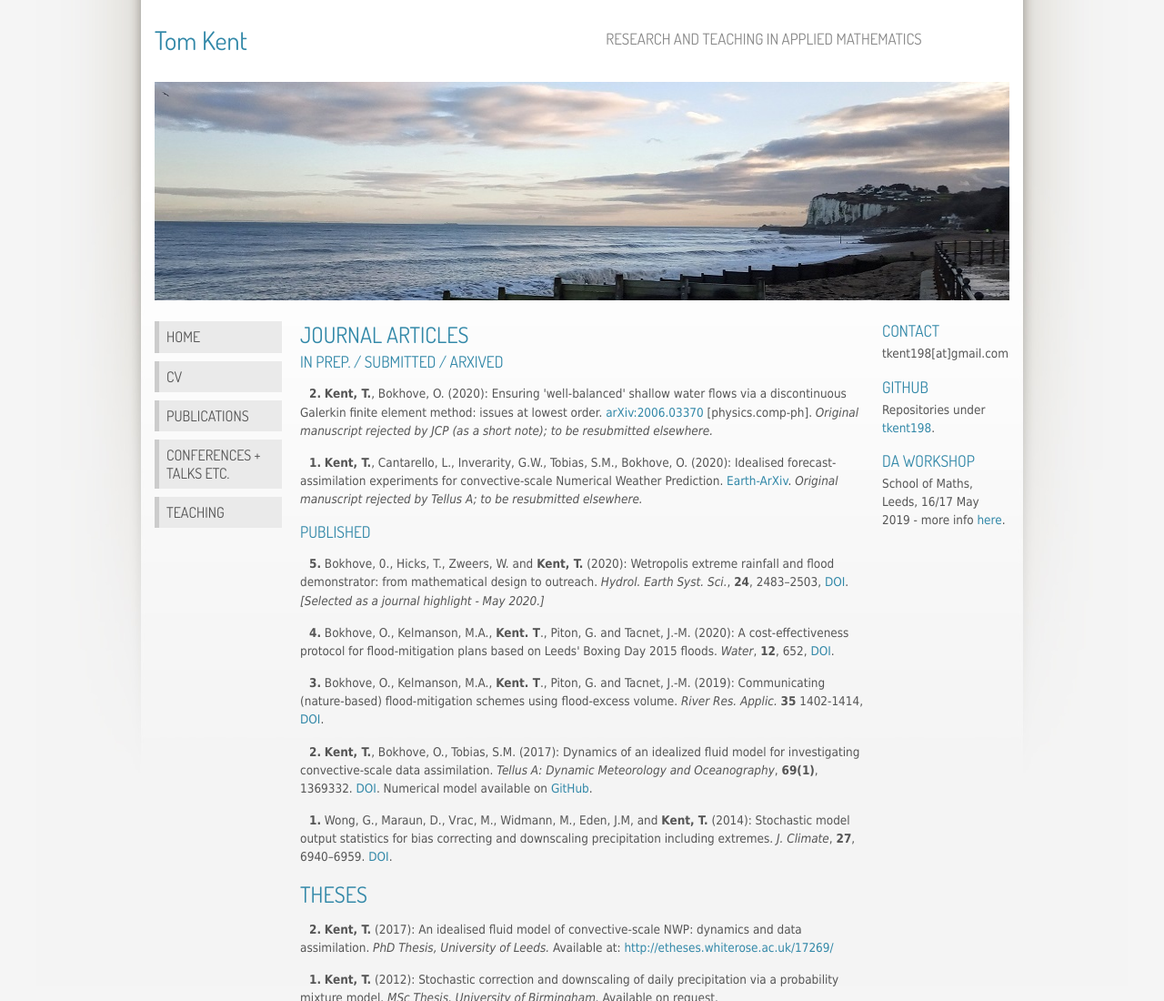
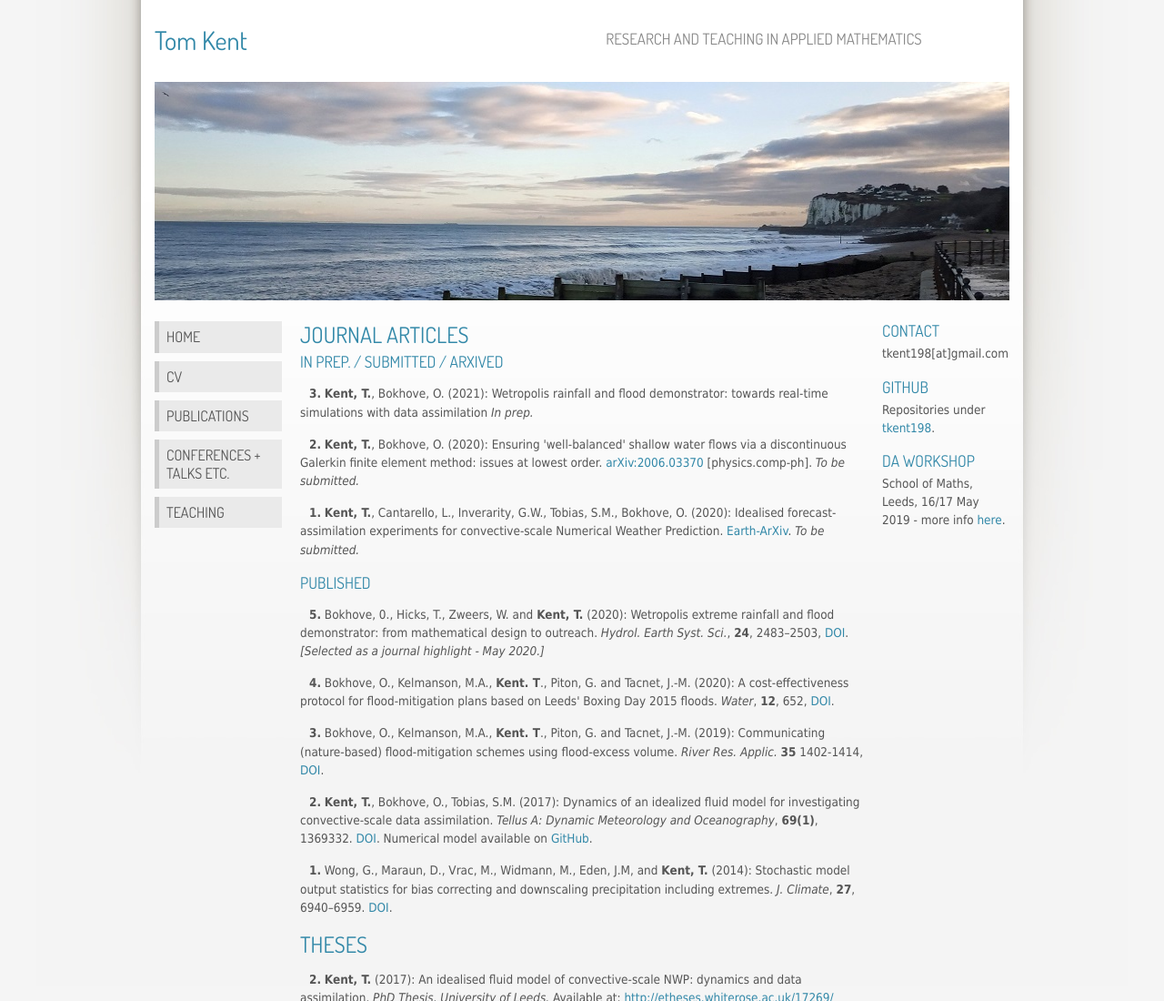
Before and after one commit to tkent198/tkent198.github.io, a plain HTML site: page pub.html in a window 1280 px wide. Shown: the top 1100 px of the page at 91% size. Drawn offline with Linux system fonts and the light colour scheme.

Commit message:
Update pub.html

```diff
--- a/pub.html
+++ b/pub.html
@@ -48,19 +48,18 @@
 
 
 			<ul style="text-indent: 10px;">
+			<p><li> <strong>3.</strong> <b>Kent, T.</b>, Bokhove, O. (2021): Wetropolis rainfall and flood demonstrator: towards real-time simulations with data assimilation <i>In prep.</i></li></p>
 			<p><li> <strong>2.</strong> <b>Kent, T.</b>,
 Bokhove, O. (2020): Ensuring 'well-balanced' shallow water flows via a
 discontinuous Galerkin finite element method: issues at lowest order. <a
 href = "https://arxiv.org/abs/2006.03370" target="blank"
->arXiv:2006.03370</a> [physics.comp-ph]. <i>Original manuscript rejected
-by JCP (as a short note); to be resubmitted elsewhere.</i></li></p>
+>arXiv:2006.03370</a> [physics.comp-ph]. <i>To be submitted.</i></li></p>
 			<p><li> <strong>1.</strong> <b>Kent, T.</b>,
 Cantarello, L., Inverarity, G.W., Tobias, S.M., Bokhove, O. (2020):
 Idealised forecast-assimilation experiments for convective-scale
 Numerical Weather Prediction. <a
 href = "https://doi.org/10.31223/X5NG6D" target="blank"
->Earth-ArXiv</a>. <i>Original manuscript rejected
-by Tellus A; to be resubmitted elsewhere.</i></li></p>
+>Earth-ArXiv</a>. <i>To be submitted.</i></li></p>
 			</ul>
 
 
```
